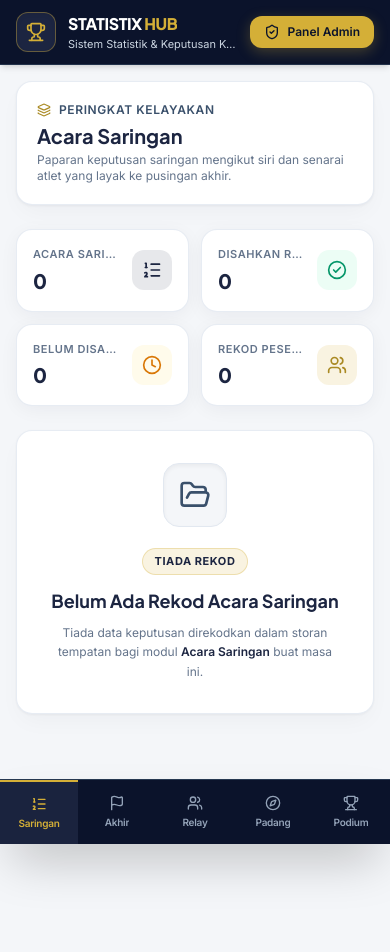
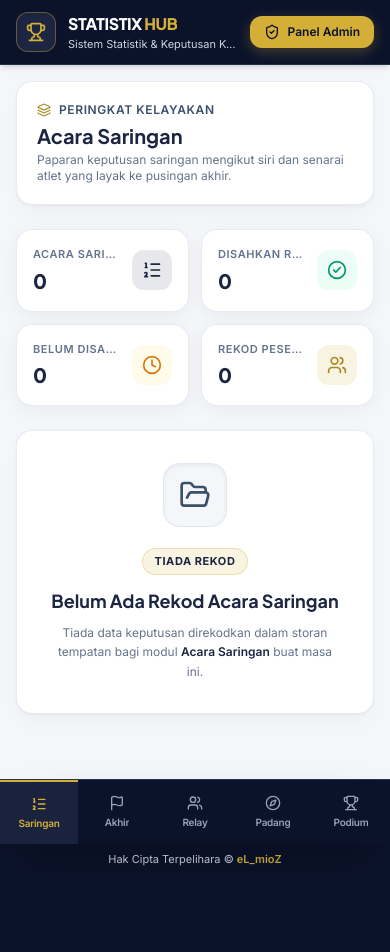
Before and after one commit to eLmioZ/STATISTIXHUB, a plain HTML site: page index.html in a window 390 px wide. Before the commit the page ends 844 px from the top, so only its background shows below. Drawn offline with nearby package versions, Linux system fonts and the light colour scheme.

Commit message:
Add mobile copyright footer to index.html
Added mobile copyright footer with copyright information.

```diff
--- a/index.html
+++ b/index.html
@@ -109,6 +109,7 @@
             #app-header,
             #desktop-sidebar,
             #mobile-bottom-nav,
+            #mobile-copyright-footer,
             #public-workspace,
             #admin-workspace,
             #toast-container,
@@ -303,6 +304,20 @@
 
         </main>
     </div>
+
+    <!-- ===================================================================== -->
+    <!-- COPYRIGHT KHUSUS PERANTI MUDAH ALIH & TABLET (< LG)                   -->
+    <!-- ===================================================================== -->
+    <footer id="mobile-copyright-footer" class="lg:hidden w-full bg-[#0B132B] text-white border-t border-navy-secondary/60 px-4 pt-5 pb-[calc(5.25rem+env(safe-area-inset-bottom,0px))] text-center">
+        <div class="max-w-md mx-auto">
+            <p class="font-display font-bold text-xs tracking-wide text-white">
+                STATISTIX HUB
+            </p>
+            <p class="text-[11px] sm:text-xs text-slate-300 mt-1">
+                Hak Cipta Terpelihara &copy; <span class="text-[#D4AF37] font-semibold">eL_mioZ</span>
+            </p>
+        </div>
+    </footer>
 
     <!-- ===================================================================== -->
     <!-- NAVIGASI MOBILE (BOTTOM NAVIGATION MESRA SENTUHAN)                   -->
```
